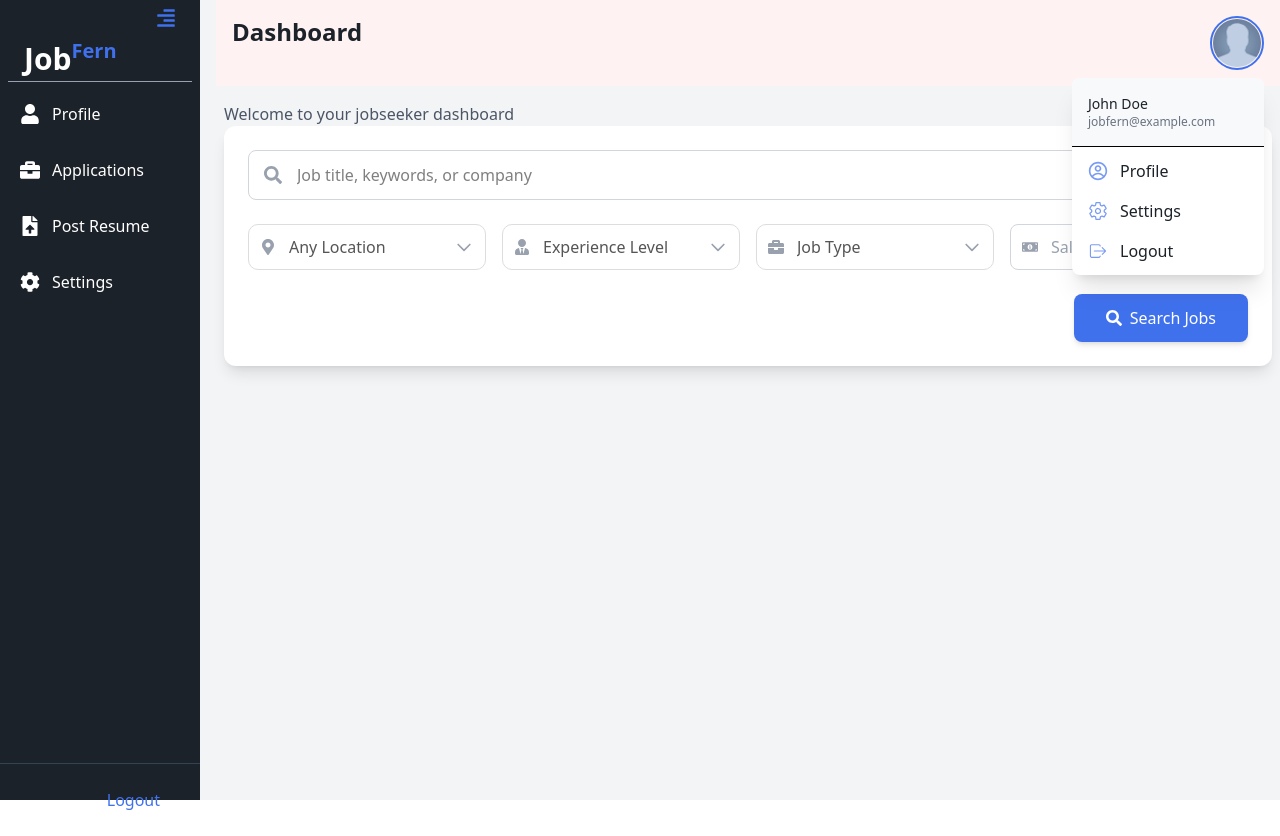
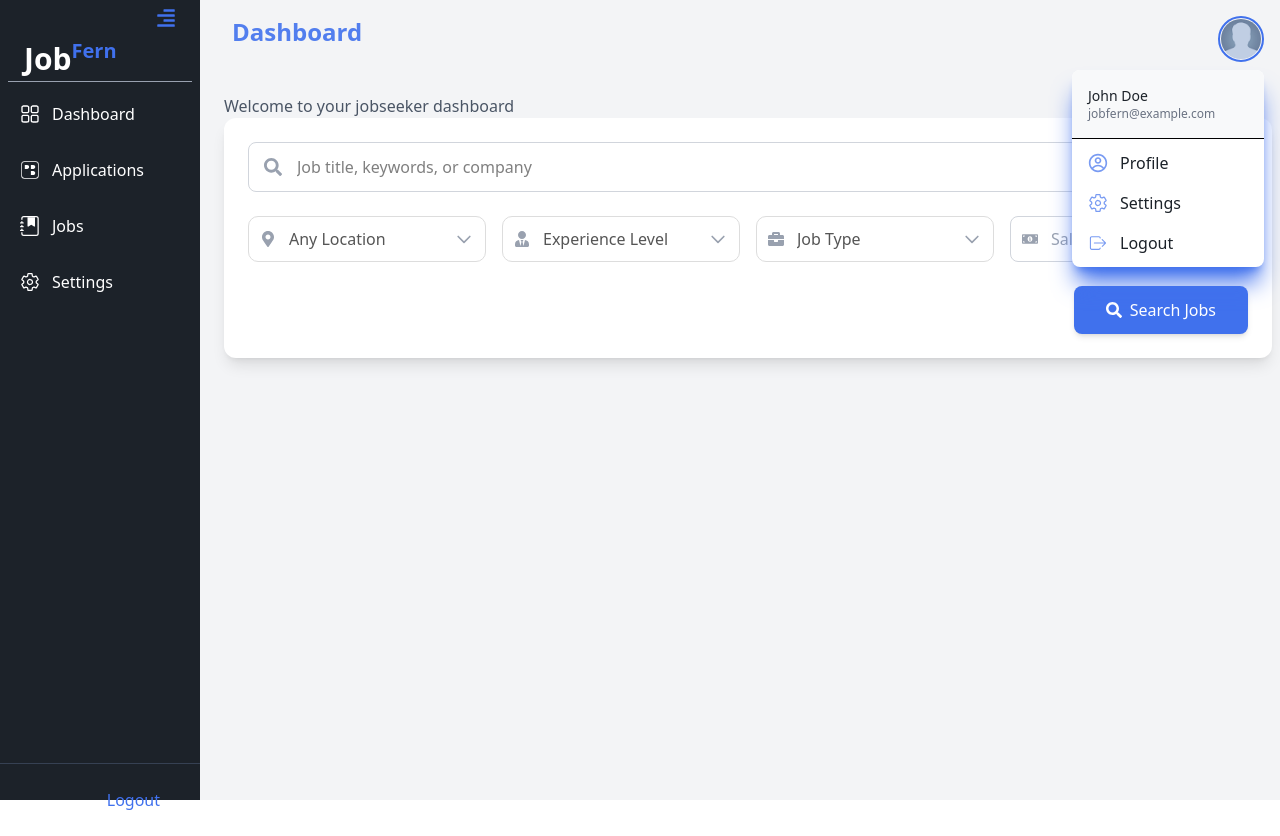
Before and after one commit to YAS-1/Job_Portal_Web_Project, a React (Vite) app in the folder frontend/: page /useraccount in a window 1280 px wide. Both pictures are taken after a click on the picture 1237 px from the left and 43 px from the top of the page. Built offline with nearby package versions, Linux system fonts and the light colour scheme.

Commit message:
new changes

```diff
--- a/frontend/src/components/cssFiles/componentsCSS.css
+++ b/frontend/src/components/cssFiles/componentsCSS.css
@@ -65,3 +65,5 @@
     transform: translateY(0) rotateX(0);
   }
 }
+
+/* drop down */
--- a/frontend/src/components/userAccount/dropdown.jsx
+++ b/frontend/src/components/userAccount/dropdown.jsx
@@ -30,11 +30,11 @@ const UserDropdown = () => {
   }, []);
 
   return (
-    <div className="relative inline-block z-20">
+    <div className="relative inline-block z-20 animate-fade-in-up">
       {/* Profile button */}
 
       <div className='p-[1px] border-2 border-[#4071ed] cursor-pointer rounded-full'>
-        <img src={placeHolder}  alt="" className='w-12 h-12  rounded-full
+        <img src={placeHolder}  alt="" className='w-10 h-10  rounded-full
         hover:scale-105 object-cover'
           ref={buttonRef}
           onClick={() => setIsOpen(!isOpen)}
@@ -47,7 +47,7 @@ const UserDropdown = () => {
           ref={dropdownRef}
           className="absolute right-0 mt-2 w-48 origin-top animate-book-dropdown z-30"
         >
-          <div className="bg-white rounded-lg shadow-xl overflow-hidden">
+          <div className="bg-white rounded-lg shadow-xl shadow-[#4071ed] overflow-hidden">
             <div className="p-4 bg-[#f8f9fa] border-b">
               <div className="text-sm font-medium text-[#1c2229]">John Doe</div>
               <div className="text-xs text-gray-500">jobfern@example.com</div>
@@ -78,4 +78,31 @@ const UserDropdown = () => {
   );
 };
 
+const styles = `
+  @keyframes bookDropdown {
+    0% {
+      opacity: 0;
+      transform: translateY(-20px) rotateX(45deg);
+    }
+    50% {
+      opacity: 1;
+      transform: translateY(10px) rotateX(-15deg);
+    }
+    100% {
+      transform: translateY(0) rotateX(0);
+    }
+  }
+
+  .animate-book-dropdown {
+    animation: bookDropdown 0.4s cubic-bezier(0.25, 0.46, 0.45, 0.94) both;
+    transform-origin: top right;
+    perspective: 1000px;
+  }
+`;
+
+// Inject the styles
+const styleSheet = document.createElement('style');
+styleSheet.innerText = styles;
+document.head.appendChild(styleSheet);
+
 export default UserDropdown;
--- a/frontend/src/components/userAccount/mainPanel.jsx
+++ b/frontend/src/components/userAccount/mainPanel.jsx
@@ -6,8 +6,8 @@ export default function MainPanel() {
   return (
     <>
       <main className={`flex-1 transition-margin duration-300 md:ml-4`}>
-        <div className="flex w-full bg-red-50 justify-between p-4">
-          <h1 className="text-2xl font-bold text-[#1c2229]">Dashboard</h1>
+        <div className="flex w-full justify-between p-4">
+          <h1 className="text-2xl font-bold text-[#4071ed]/90">Dashboard</h1>
           <UserDropdown />
         </div>
         <div className="px-2">
--- a/frontend/src/components/userAccount/sidebar.jsx
+++ b/frontend/src/components/userAccount/sidebar.jsx
@@ -9,6 +9,11 @@ import {
   FaAlignRight,
   FaAlignLeft,
 } from "react-icons/fa";
+import { RxDashboard } from "react-icons/rx";
+import { IoIosApps } from "react-icons/io";
+import { BsFillJournalBookmarkFill } from "react-icons/bs";
+import { IoSettingsOutline } from "react-icons/io5";
+import { FaPerbyte } from "react-icons/fa";
 import JobSearch from "./search";
 import UserDropdown from "./dropdown";
 import JobSearchFilters from "./search";
@@ -18,10 +23,10 @@ const Sidebar = () => {
   const [isMobileMenuOpen, setMobileMenuOpen] = useState(false);
 
   const navItems = [
-    { icon: <FaUser />, label: "Profile", path: "#" },
-    { icon: <FaBriefcase />, label: "Applications", path: "#" },
-    { icon: <FaFileUpload />, label: "Post Resume", path: "#" },
-    { icon: <FaCog />, label: "Settings", path: "#" },
+    { icon: <RxDashboard />, label: "Dashboard", path: "#" },
+    { icon: <FaPerbyte />, label: "Applications", path: "#" },
+    { icon: <BsFillJournalBookmarkFill />, label: "Jobs", path: "#" },
+    { icon: <IoSettingsOutline />, label: "Settings", path: "#" },
   ];
 
   return (
```
